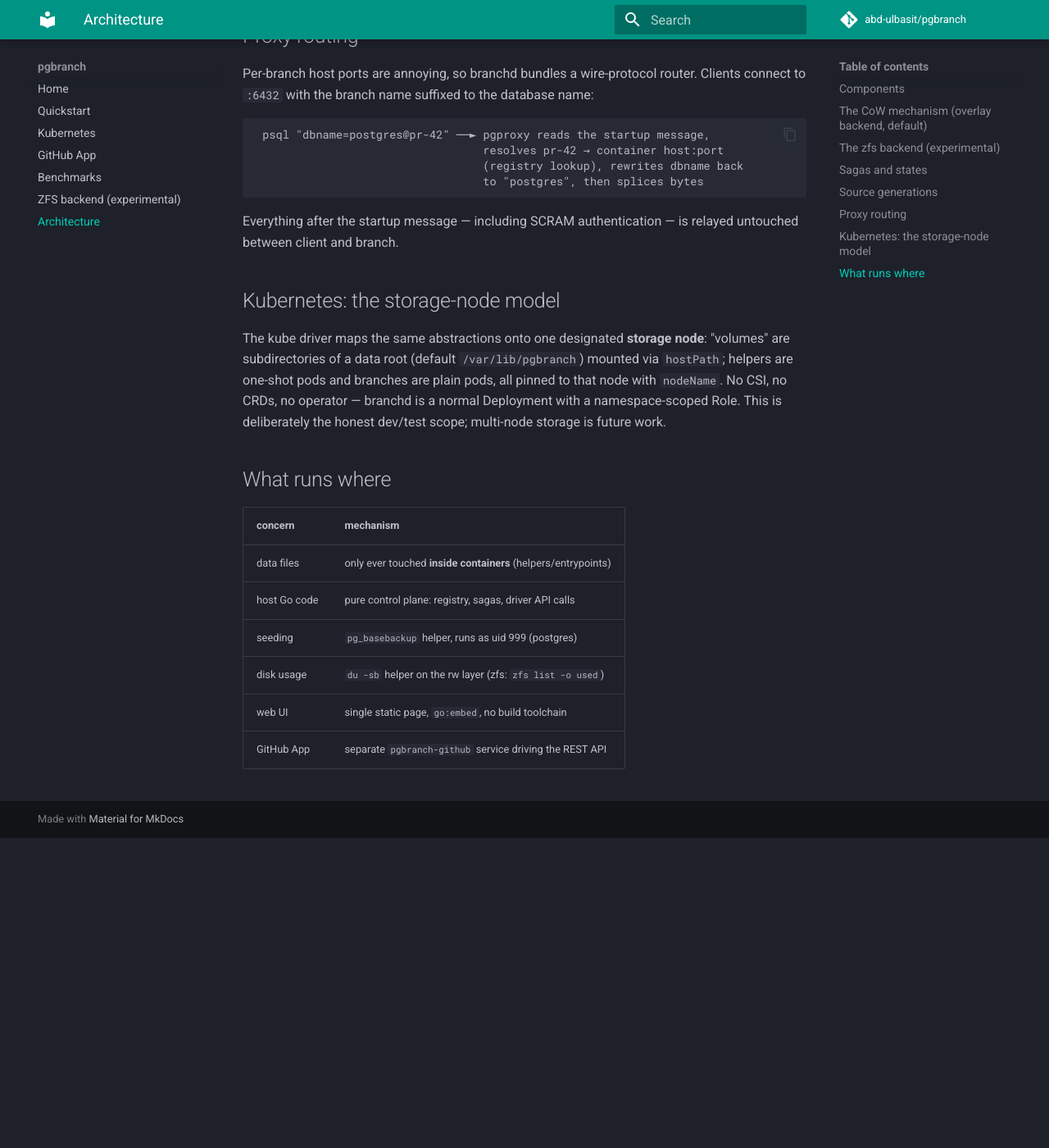
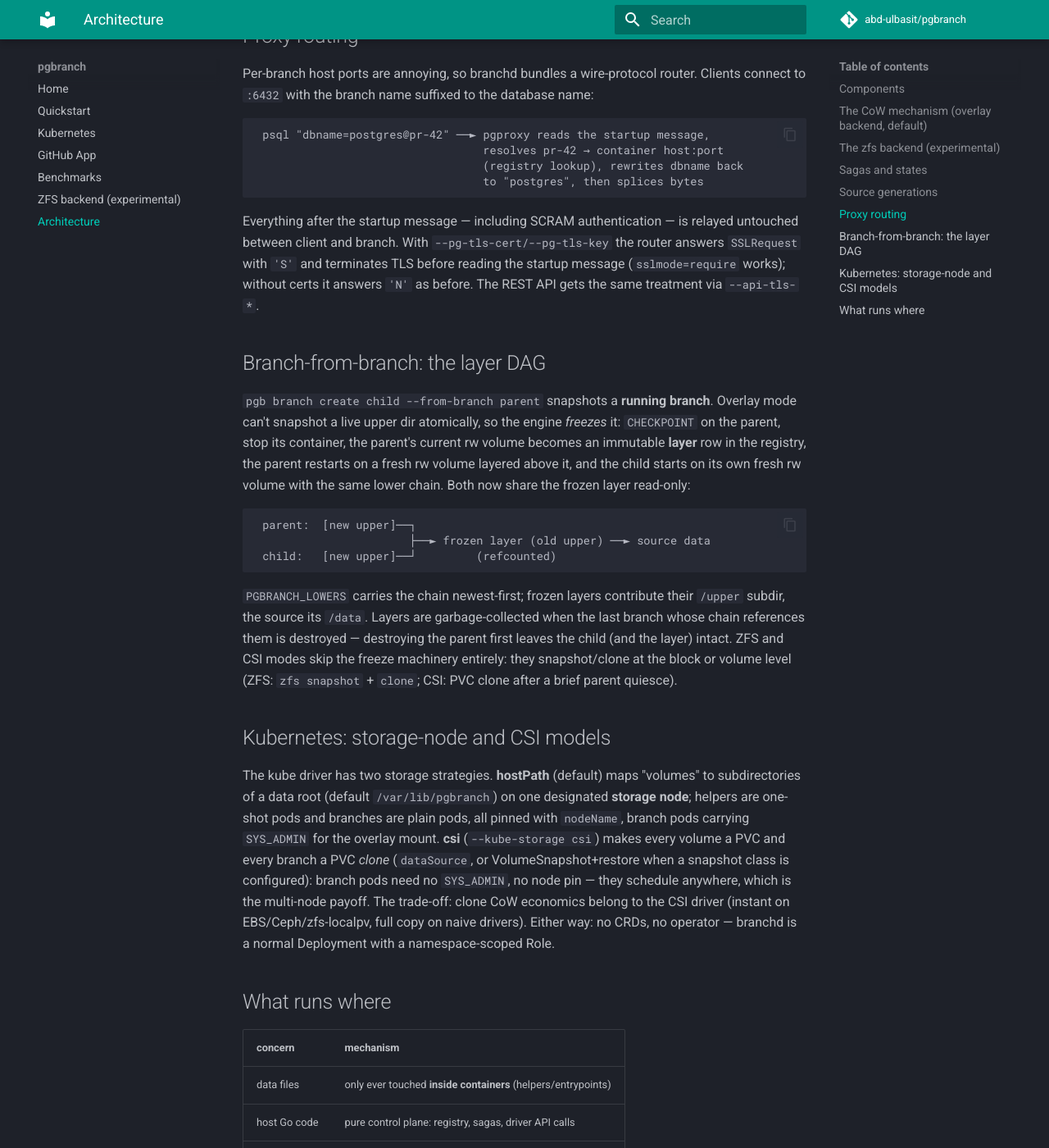
Before and after one commit to abd-ulbasit/pgoverlay, an MkDocs documentation site: the page built from docs/architecture.md, in a window 1280 px wide and 1400 px high, scrolled down 2357 px. Shown: the whole window at 82% size. Built offline with MkDocs 1.6.1 and Material for MkDocs 9.7.7, drawn with Linux system fonts in a browser that asks for light colours; comment, search, counter and statistics services are not loaded; before the commit the page ends 3379 px from its top, so only the background shows below that; some of the changed text lies outside the part shown.

Commit message:
docs: phase 5 complete — layer DAG, CSI, TLS in architecture; roadmap final
Co-Authored-By: Claude Fable 5 <noreply@anthropic.com>

````diff
--- a/docs/architecture.md
+++ b/docs/architecture.md
@@ -17,9 +17,9 @@ the code.
             │                └──────────────┬────────────────────────────┘
             ▼                               ▼
         ┌─ engine ──────────────────────────────────┐
-        │  sagas: create / reset / destroy / seed   │
-        │  cow.Planner: overlay | zfs (layer names, │
-        │  entrypoints, zfs argv)                   │
+        │  sagas: create/from-branch/reset/destroy    │
+        │  cow.Planner: overlay | zfs | csi (names,    │
+        │  entrypoints, zfs argv, clone plans)        │
         └───────┬──────────────────────┬────────────┘
                 ▼                      ▼
         registry (SQLite)      runtime.Driver
@@ -119,17 +119,48 @@ database name:
 ```
 
 Everything after the startup message — including SCRAM authentication — is
-relayed untouched between client and branch.
+relayed untouched between client and branch. With `--pg-tls-cert/--pg-tls-key`
+the router answers `SSLRequest` with `'S'` and terminates TLS before reading
+the startup message (`sslmode=require` works); without certs it answers `'N'`
+as before. The REST API gets the same treatment via `--api-tls-*`.
 
-## Kubernetes: the storage-node model
+## Branch-from-branch: the layer DAG
 
-The kube driver maps the same abstractions onto one designated **storage
-node**: "volumes" are subdirectories of a data root (default
-`/var/lib/pgbranch`) mounted via `hostPath`; helpers are one-shot pods and
-branches are plain pods, all pinned to that node with `nodeName`. No CSI, no
-CRDs, no operator — branchd is a normal Deployment with a namespace-scoped
-Role. This is deliberately the honest dev/test scope; multi-node storage is
-future work.
+`pgb branch create child --from-branch parent` snapshots a **running branch**.
+Overlay mode can't snapshot a live upper dir atomically, so the engine
+*freezes* it: `CHECKPOINT` on the parent, stop its container, the parent's
+current rw volume becomes an immutable **layer** row in the registry, the
+parent restarts on a fresh rw volume layered above it, and the child starts
+on its own fresh rw volume with the same lower chain. Both now share the
+frozen layer read-only:
+
+```
+ parent:  [new upper]──┐
+                       ├──► frozen layer (old upper) ──► source data
+ child:   [new upper]──┘         (refcounted)
+```
+
+`PGBRANCH_LOWERS` carries the chain newest-first; frozen layers contribute
+their `/upper` subdir, the source its `/data`. Layers are garbage-collected
+when the last branch whose chain references them is destroyed — destroying
+the parent first leaves the child (and the layer) intact. ZFS and CSI modes
+skip the freeze machinery entirely: they snapshot/clone at the block or
+volume level (ZFS: `zfs snapshot` + `clone`; CSI: PVC clone after a brief
+parent quiesce).
+
+## Kubernetes: storage-node and CSI models
+
+The kube driver has two storage strategies. **hostPath** (default) maps
+"volumes" to subdirectories of a data root (default `/var/lib/pgbranch`) on
+one designated **storage node**; helpers are one-shot pods and branches are
+plain pods, all pinned with `nodeName`, branch pods carrying `SYS_ADMIN` for
+the overlay mount. **csi** (`--kube-storage csi`) makes every volume a PVC
+and every branch a PVC *clone* (`dataSource`, or VolumeSnapshot+restore when
+a snapshot class is configured): branch pods need no `SYS_ADMIN`, no node
+pin — they schedule anywhere, which is the multi-node payoff. The trade-off:
+clone CoW economics belong to the CSI driver (instant on EBS/Ceph/zfs-localpv,
+full copy on naive drivers). Either way: no CRDs, no operator — branchd is a
+normal Deployment with a namespace-scoped Role.
 
 ## What runs where
 
````
Also changed, not shown: README.md (+2 -1 lines).
